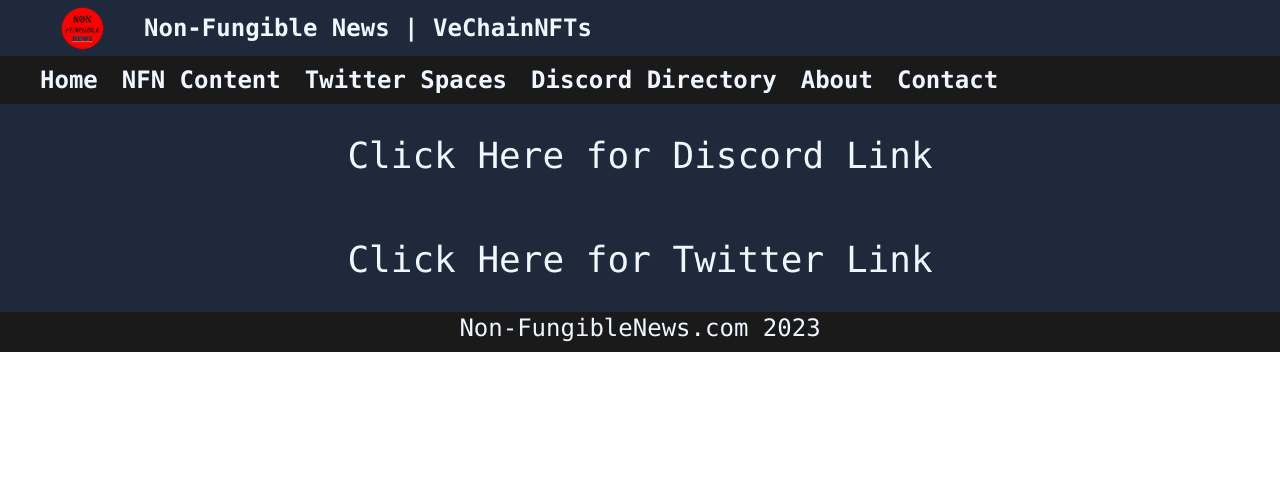
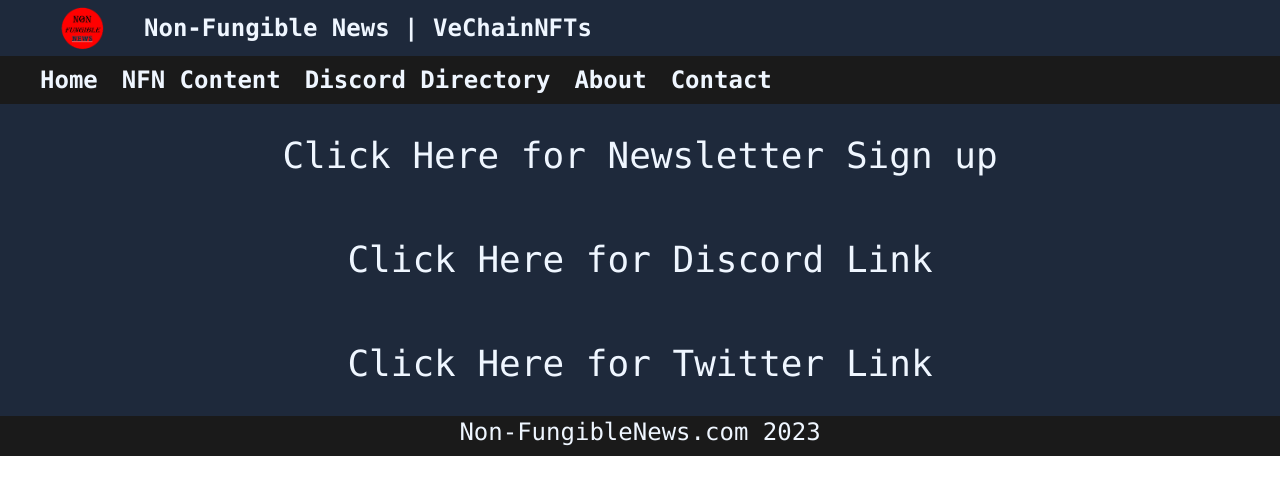
Before and after one commit to snoozie-v/nfn, a React (Vite) app: page /contact in a window 1280 px wide. Shown: the top 494 px of the page. Built offline with nearby package versions, Linux system fonts and the light colour scheme.

Commit message:
newsletter signup

```diff
--- a/src/App.jsx
+++ b/src/App.jsx
@@ -9,6 +9,7 @@
 import Contact from "./pages/Contact";
 import NoPage from "./pages/NoPage";
 import NFNContent from "./pages/NFNContent";
+
 
 function App() {
   return (
--- a/src/pages/Contact.jsx
+++ b/src/pages/Contact.jsx
@@ -6,6 +6,9 @@
     <div className="">
         <div className="font-mono justify-center text-blue-50 bg-slate-800 justify-center">
 
+        <div className="p-8 lg:text-4xl md:text-3xl sm:text-2xl text-blue-50 text-base flex justify-center hover:underline">
+                    <a href='https://medium.com/@nonfungiblenews1/subscribe'>Click Here for Newsletter Sign up</a>
+                  </div>
       <div className="p-8 lg:text-4xl md:text-3xl sm:text-2xl text-blue-50 text-base flex justify-center hover:underline">
                     <a href='https://discord.gg/6BjRw9KyTB'>Click Here for Discord Link</a>
                   </div>
--- a/src/pages/Layout.jsx
+++ b/src/pages/Layout.jsx
@@ -20,16 +20,13 @@
                     <li className='hover:underline'>
                     <Link to="/nfn">NFN Content</Link>
                 </li>
-
-                    <li className="hover:underline">
-                        <Link to="/twitter">Twitter Spaces</Link>
-                    </li>
                     <li className="hover:underline">
                         <Link to="/discord">Discord Directory</Link>
                     </li>
+                    {/* <li className="hover:underline">
+                        <Link to="/twitter">Twitter Spaces</Link>
+                    </li> */}
 
-
-                {/* <li className='hover:underline'>Newsletter</li> */}
                     <li className='hover:underline'>
                         <Link to="/about">About</Link>
                     </li>
```
